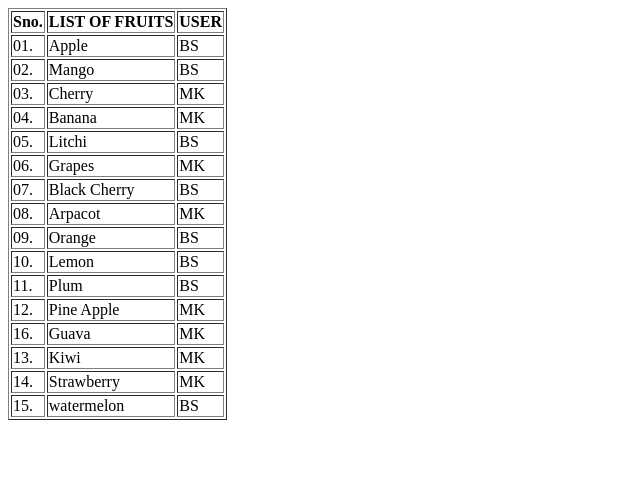
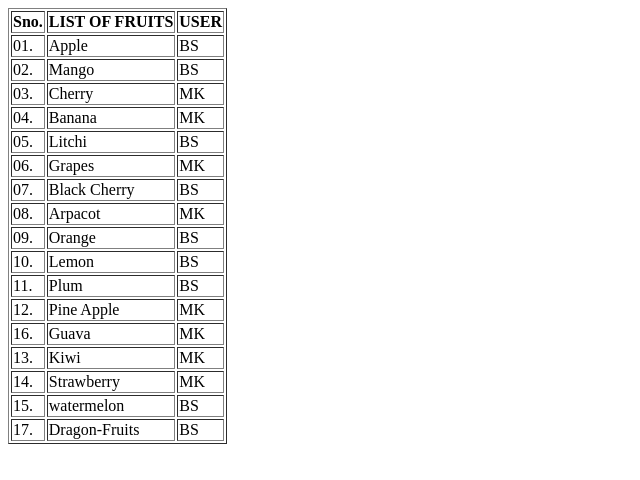
Before and after one commit to BeantGit/webapplication, a plain HTML site: page WebContent/index.html in a window 1280 px wide. Shown: the whole page, without its empty margins (0-640 px from the left). Drawn offline with Linux system fonts and the light colour scheme.

Commit message:
17-Dragon-Fruits.

```diff
--- a/WebContent/index.html
+++ b/WebContent/index.html
@@ -23,6 +23,7 @@
 	<tr><td>13.</td><td>Kiwi</td><td>MK</td></tr>
 	<tr><td>14.</td><td>Strawberry</td><td>MK</td></tr>
 	<tr><td>15.</td><td>watermelon</td><td>BS</td></tr>
+	<tr><td>17.</td><td>Dragon-Fruits</td><td>BS</td></tr>
 
 </table>
 </body>
```
